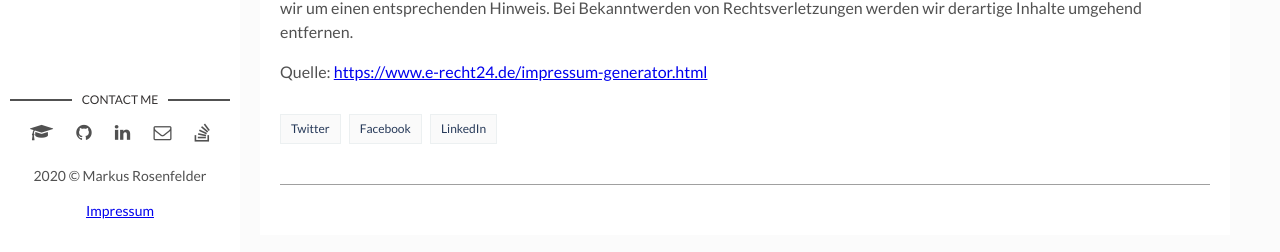
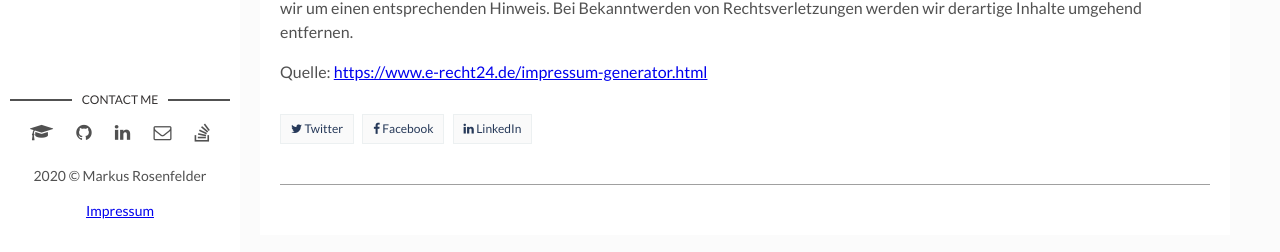
Before and after one commit to MarkusRosen/markusrosen.github.io, a Jekyll site: the page built from impressum/index.md, in a window 1280 px wide and 900 px high, scrolled down 527 px. Shown: the part 645-897 px from the top of the window. Built offline with Jekyll 4.4.1, drawn with Linux system fonts in a browser that asks for light colours; comment, search, counter and statistics services are not loaded.

Commit message:
added icons on share

```diff
--- a/_layouts/post.html
+++ b/_layouts/post.html
@@ -30,21 +30,21 @@
             title="Share on Twitter"
             rel="nofollow"
             target="_blank"
-            >Twitter</a
+            ><i class="fa fa-twitter"></i> Twitter</a
           >
           <a
             href="https://facebook.com/sharer.php?u={{ site.url }}{{ page.url }}"
             title="Share on Facebook"
             rel="nofollow"
             target="_blank"
-            >Facebook</a
+            ><i class="fa fa-facebook"></i> Facebook</a
           >
           <a
             href="http://www.linkedin.com/shareArticle?mini=true&url={{ site.url }}{{ page.url }}&title={{ page.title }}"
             title="Share on LinkedIn"
             rel="nofollow"
             target="_blank"
-            >LinkedIn</a
+            ><i class="fa fa-linkedin"></i> LinkedIn</a
           >
         </div>
         <div class="page-tag">
```
